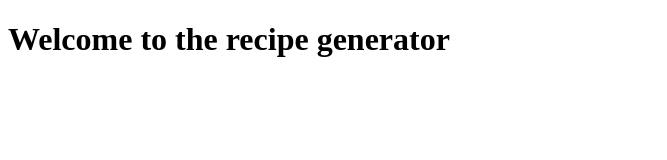
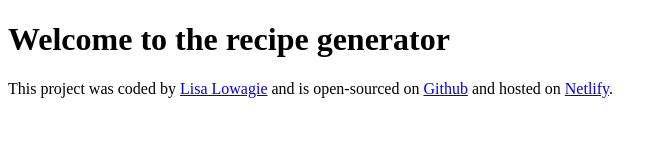
Before and after one commit to LisaLowagie/recipe-generator, a plain HTML site: page index.html in a window 1280 px wide. Shown: the whole page, without its empty margins (0-667 px from the left). Drawn offline with Linux system fonts and the light colour scheme.

Commit message:
Added footer

```diff
--- a/index.html
+++ b/index.html
@@ -8,6 +8,24 @@
   </head>
   <body>
     <h1>Welcome to the recipe generator</h1>
+
+    <footer>
+      This project was coded by
+      <a
+        href="https://www.linkedin.com/in/lisa-lowagie-b8143288/"
+        target="_blank"
+      >
+        Lisa Lowagie</a
+      >
+      and is open-sourced on
+      <a href="https://github.com/LisaLowagie/recipe-generator" target="_blank"
+        >Github</a
+      >
+      and hosted on
+      <a href="https://recipe-generator-lisa.netlify.app/" target="_blank"
+        >Netlify</a
+      >.
+    </footer>
     <script src="src/javascript.js"></script>
   </body>
 </html>
```
